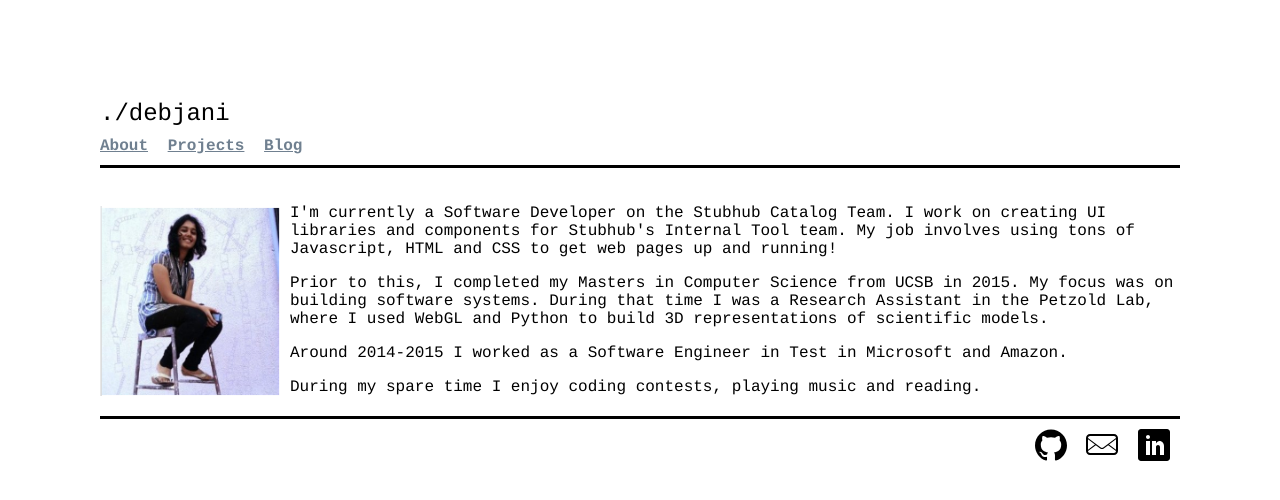
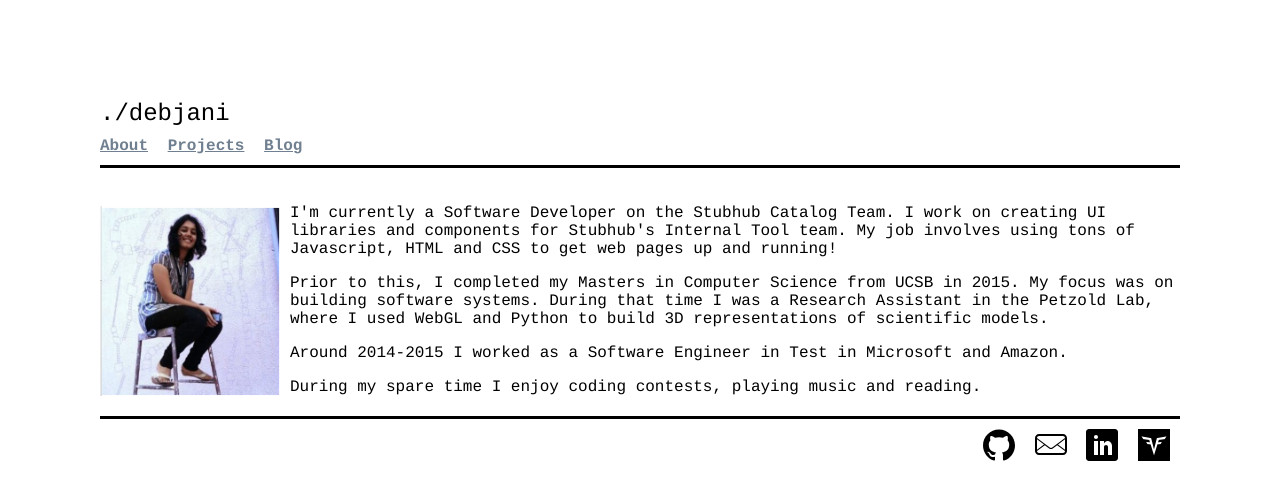
Before and after one commit to dbjnbnrj/dbjnbnrj.github.io, a plain HTML site: page index.html in a window 1280 px wide. Drawn offline with Linux system fonts and the light colour scheme.

Commit message:
Adding codefights button

```diff
--- a/index.html
+++ b/index.html
@@ -38,6 +38,9 @@
 
         <img class="icon" src="/public/linkedin.svg" type="image/svg+xml" onclick="imageClick('https://www.linkedin.com/in/debjanibanerjee')">
         </img>
+
+        <img class="icon" src="/public/codefights.png" onclick="imageClick('https://codefights.com/profile/debjani_b')">
+        </img>
     </div>
 
 </body>
```
Also changed, not shown: projects.html (+2 -0 lines), public/codefights.png (added).
